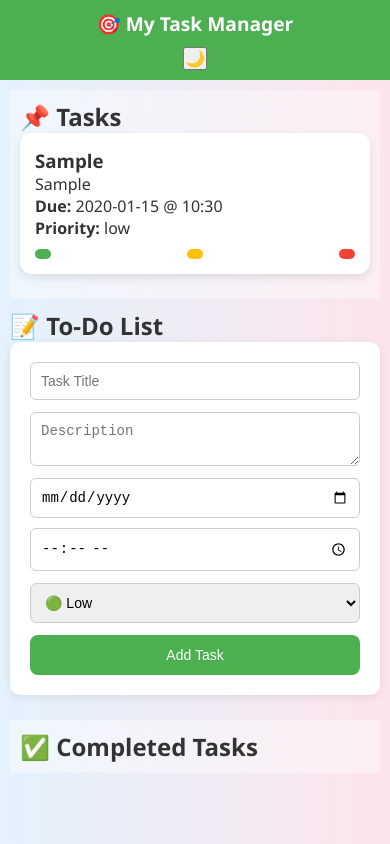
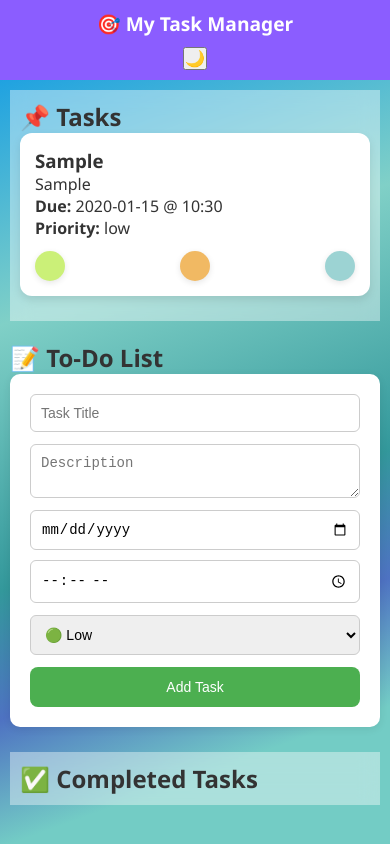
Before and after one commit to Sachin004-tech/new-todo, a plain HTML site: page index.html in a window 390 px wide. Both pictures are taken after typing "Sample", "Sample", "2020-01-15", "10:30" into the empty fields and a click on the button "Add Task". Drawn offline with Linux system fonts and the light colour scheme.

Commit message:
Update style.css

```diff
--- a/style.css
+++ b/style.css
@@ -8,7 +8,9 @@
 body, html {
   height: 100%;
   font-family: 'Segoe UI', Tahoma, sans-serif;
-  background: linear-gradient(to right, #e3f2fd, #fce4ec);
+  /* background: linear-gradient(to right, #e3f2fd, #fce4ec); */
+  background-color: #0093E9;
+  background-image: linear-gradient(160deg, #0093E9 0%, #80D0C7 33%, #33989b 60%, #4e72c2 73%,#73ccc5 86%);
   color: #333;
   transition: all 0.3s ease-in-out;
 }
@@ -16,7 +18,7 @@ body, html {
 /* Navbar */
 nav {
   height: 60px;
-  background-color: #4CAF50;
+  background-color: #8B5DFF;
   color: white;
   display: flex;
   align-items: center;
@@ -64,39 +66,67 @@ nav {
   transform: translateY(-5px);
 }
 
-.task-buttons {
+/* .task-buttons {
   display: flex;
   justify-content: space-between;
   margin-top: 10px;
-}
+} */
 
-.task-buttons button {
+/* .task-buttons button {
   padding: 6px 10px;
   border: none;
   border-radius: 8px;
   font-size: 14px;
   cursor: pointer;
   transition: 0.3s ease;
+} */
+
+.task-buttons {
+  display: flex;
+  justify-content: space-between;
+  gap: 0.5rem;
+  margin-top: 12px;
 }
 
+.task-buttons button {
+  width: 36px;
+  height: 36px;
+  background-color: #f0f0f0;
+  border: none;
+  border-radius: 50%;
+  display: flex;
+  align-items: center;
+  justify-content: center;
+  padding: 0;
+  cursor: pointer;
+  transition: transform 0.3s ease;
+  box-shadow: 0 2px 6px rgba(0,0,0,0.1);
+}
+
+.task-buttons button:hover {
+  transform: scale(1.15);
+}
+
+
+
 .task-buttons .complete {
-  background: #4caf50;
+  background: #cbf078;
   color: white;
 }
 
 .task-buttons .update {
-  background: #ffc107;
+  background: #f1b963;
   color: black;
 }
 
 .task-buttons .delete {
-  background: #f44336;
+  background: #9cd3d3;
   color: white;
 }
 
-.task-buttons button:hover {
+/* .task-buttons button:hover {
   transform: scale(1.05);
-}
+} */
 
 /* Completed Task Cards */
 .completed-task {
@@ -182,7 +212,6 @@ body.dark-mode .completed-task {
 }
 
 
-
 /* Responsive Design */
 @media (max-width: 1200px) {
   .todo-form {
@@ -202,7 +231,7 @@ body.dark-mode .completed-task {
     width: 100%;
     border: none;
     padding: 10px;
-    margin-bottom: 10px;
+    margin-bottom: 20px;
   }
 
   main {
@@ -245,7 +274,13 @@ body.dark-mode .completed-task {
   }
 
   .task-buttons button {
+    width: 30px;
+    height: 30px;
     font-size: 12px;
-    padding: 5px 8px;
+  }
+
+  .task-buttons lord-icon {
+    width: 18px !important;
+    height: 18px !important;
   }
 }
```
